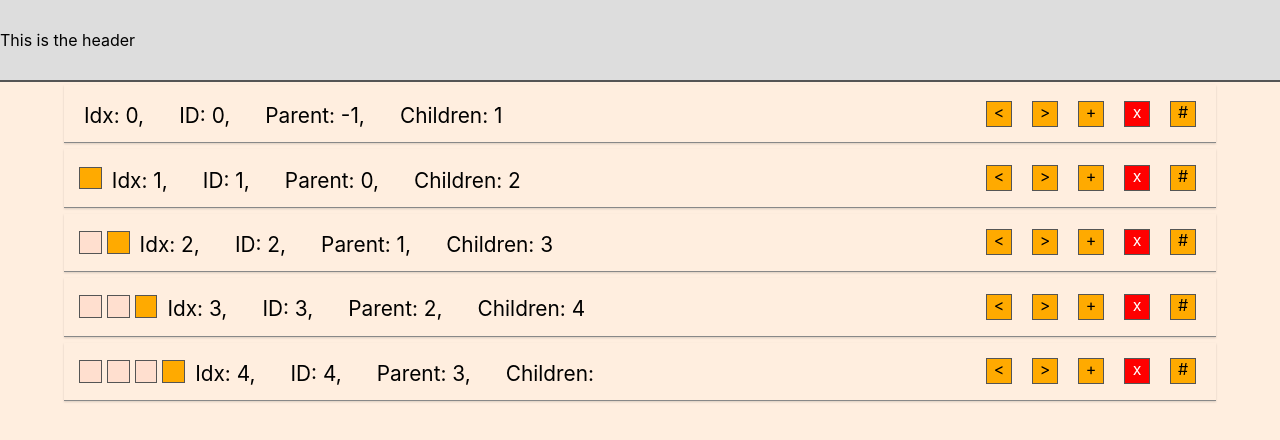
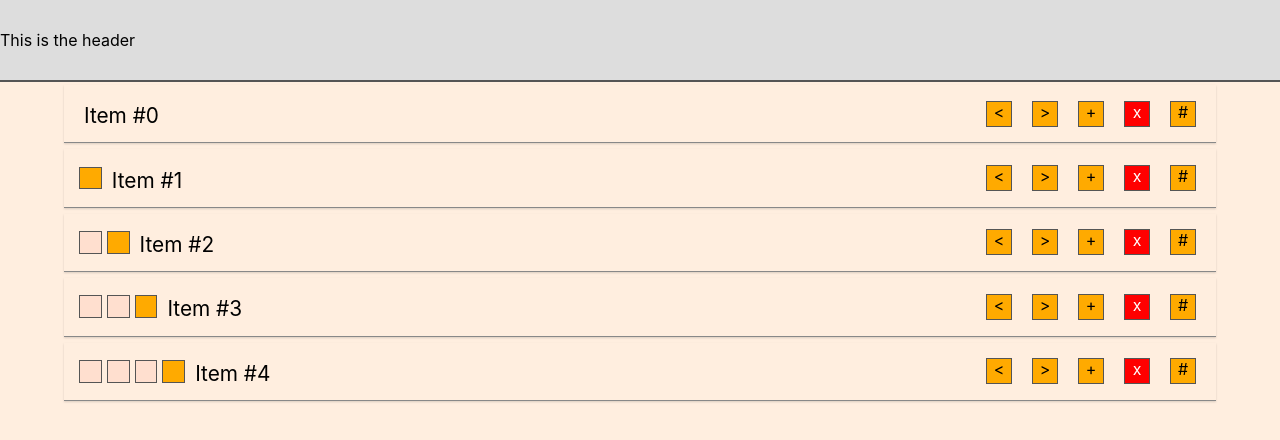
Before and after one commit to dcstrandberg/mmap, a React (Create React App) app: page / in a window 1280 px wide. Shown: the top 440 px of the page. Built offline with nearby package versions, Linux system fonts and the light colour scheme.

Commit message:
Switching to new branch 'multi-drag' in order to work on adding multi-drag and drop capabilities. Still very much a WIP.

```diff
--- a/src/App.js
+++ b/src/App.js
@@ -249,6 +249,14 @@ function App() {
 
 
   /***TASK LIST MANIPULATION CALLBACKS**********************************************************************/
+
+  ////////// handleListClick()
+  // Changes styling for items that are currently being clicked + dragged (since multi-select will be a thing)
+  const handleListClick = (event) => {
+
+
+
+  }
 
   ////////// reorderList()
   // Functions to help with reordering
--- a/src/comp/list_item.js
+++ b/src/comp/list_item.js
@@ -10,17 +10,20 @@ import React from 'react';
 const ListItem = (props) => {
     return (
         <Draggable key={props.id} draggableId={"Item #" + props.id} index={props.idx}>
-            {provided => (
+            {(provided, snapshot) => (
                 <div className='ListItem'
                     ref={provided.innerRef}
                     {...provided.draggableProps}
                     {...provided.dragHandleProps}
+                    onClick={props.handleListClick}
+                    // isDragging={snapshot.isDragging}
+                    // isSelected={isSelected}
+                    // isGhosting={isGhosting}
                 >
                     <LevelIndicator level={props.level}/>
 
-                    <span className="ItemText" >Idx: {props.idx}, &nbsp;&nbsp;&nbsp;&nbsp;&nbsp;ID: {props.id}, &nbsp;&nbsp;&nbsp;&nbsp;&nbsp;Parent: {props.parent}, &nbsp;&nbsp;&nbsp;&nbsp;&nbsp;Children: {props.children}</span>
+                    {/* <span className="ItemText" >Idx: {props.idx}, &nbsp;&nbsp;&nbsp;&nbsp;&nbsp;ID: {props.id}, &nbsp;&nbsp;&nbsp;&nbsp;&nbsp;Parent: {props.parent}, &nbsp;&nbsp;&nbsp;&nbsp;&nbsp;Children: {props.children}</span> */}
 
-                    {/*
                     {props.isFocused &&
                         <textarea
                             className="ItemText"
@@ -41,7 +44,6 @@ const ListItem = (props) => {
                         {props.text}
                         </span>
                     }
-                    */}
 
                     <UnindentButton idx={props.idx} unindentTask={props.unindentTask}/>
                     <IndentButton idx={props.idx} indentTask={props.indentTask}/>
```
